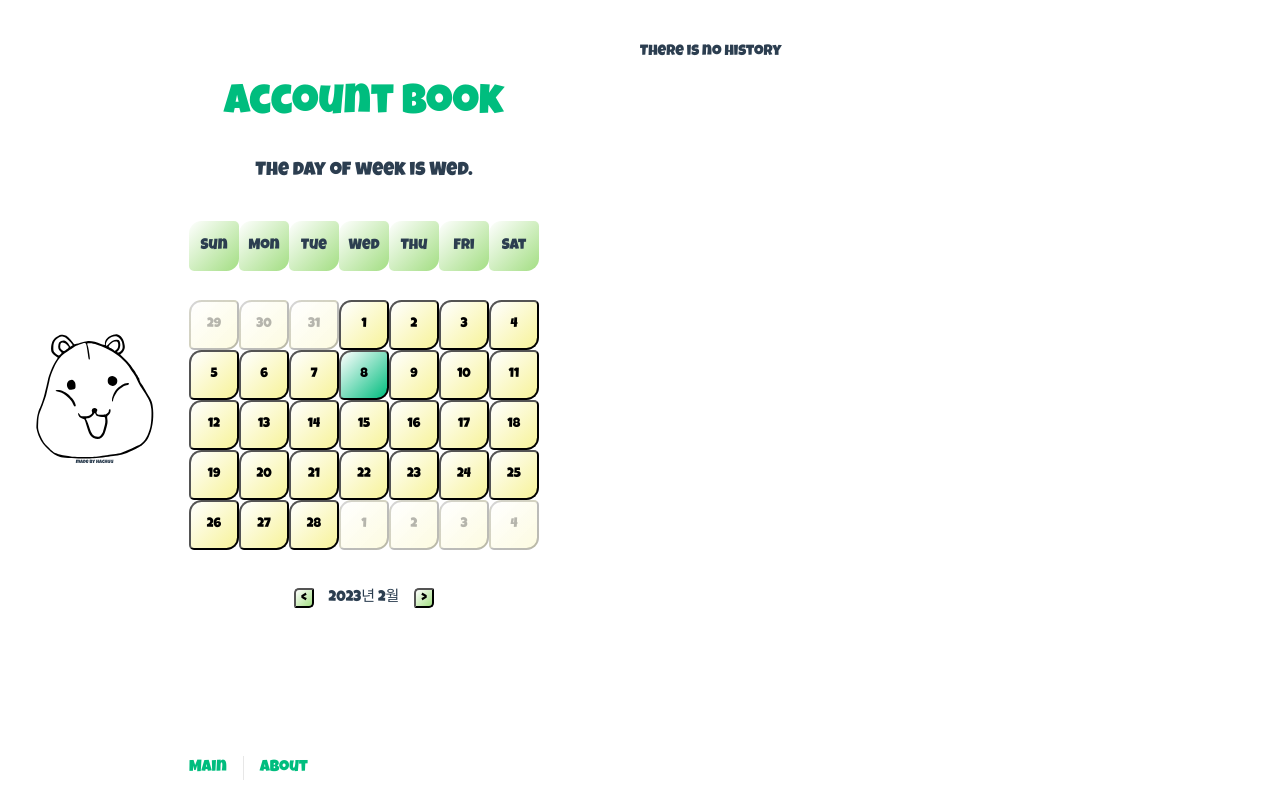
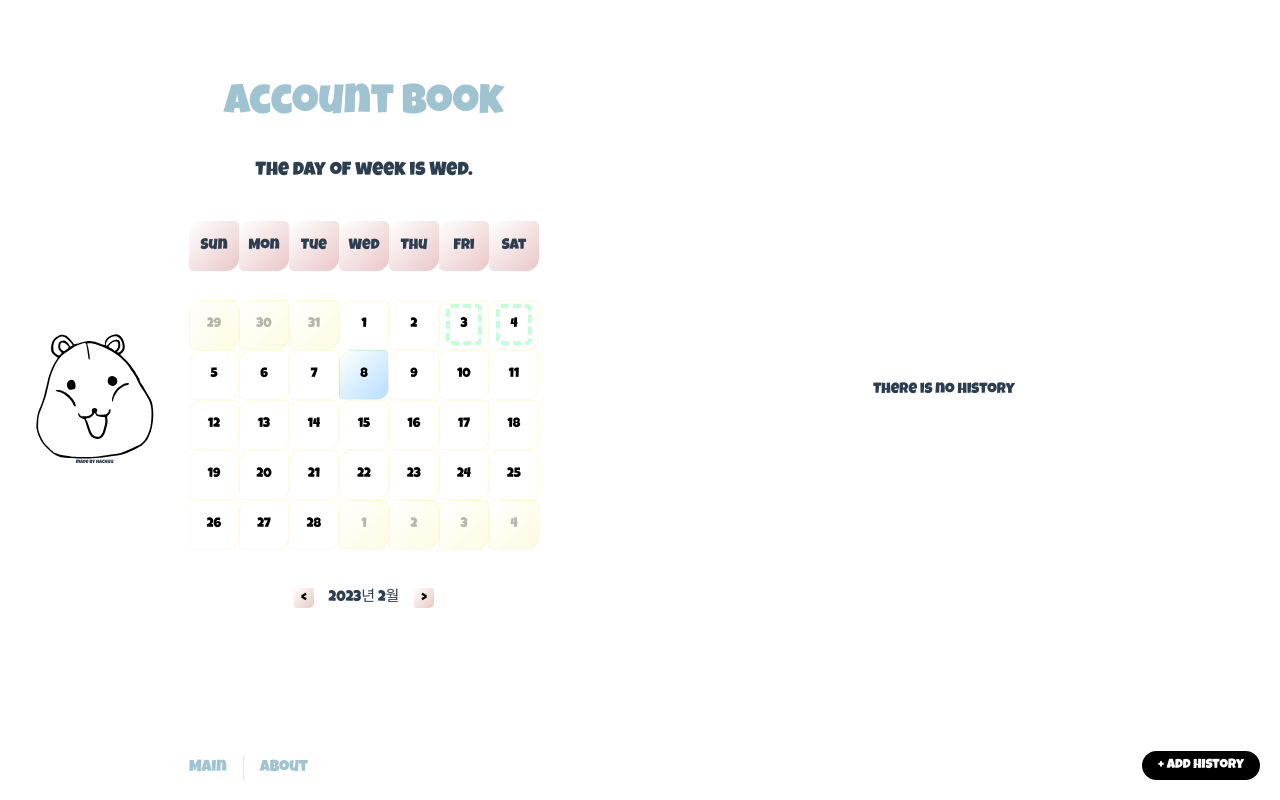
Before and after one commit to hachuu/vue3-account-book, a Vue app: page /history/1 in a window 1280 px wide. Built offline with nearby package versions, Linux system fonts and the light colour scheme; a web font is replaced by a local one.

Commit message:
css 디자인 변경

```diff
--- a/src/App.vue
+++ b/src/App.vue
@@ -45,6 +45,9 @@ export default {
 header {
   line-height: 1.5;
   max-height: 150vh;
+  // background-color: var(--color-background-soft);
+  border-radius: 1rem 0 0 1rem;
+  // position: fixed;
   .made__by {
     margin: 0 0 2rem 0;
     display: flex;
--- a/src/assets/main.scss
+++ b/src/assets/main.scss
@@ -9,15 +9,17 @@
 }
 
 a,
-.green {
+.point {
   text-decoration: none;
-  color: hsla(160, 100%, 37%, 1);
+  color: #A0C3D2;
   transition: 0.4s;
 }
 
 @media (hover: hover) {
   a:hover {
-    background-color: hsla(160, 100%, 37%, 0.2);
+    // A0C3D2 => 0.2채도, 0.6명도
+    background-color: #A0C3D2;
+    color: #fff;
   }
 }
 
--- a/src/components/CurrentCalendar.vue
+++ b/src/components/CurrentCalendar.vue
@@ -1,4 +1,6 @@
 <script lang="ts">
+  import { monthsCnt, type MonthData } from '@/mocks/monthsTotalCnt'
+
   type CalendarDate = {date: number, month: number, year: number}
   type CalendarObj = {
       currentMonth: number;
@@ -28,7 +30,7 @@
         calendarObj: this.settingCalendarDate(),
         currentDateInfo,
         selectedDateInfo,
-        currentCalendarDate
+        currentCalendarDate,
       }
     },
     // watch: {
@@ -66,10 +68,12 @@
         }
       },
       prevMonth() {
+        console.log('prev')
         this.currentCalendarDate.setMonth(this.currentCalendarDate.getMonth() - 1);
         this.calendarObj = this.settingCalendarDate(this.currentCalendarDate);
       },
       nextMonth() {
+        console.log('next')
         this.currentCalendarDate.setMonth(this.currentCalendarDate.getMonth() + 1);
         this.calendarObj = this.settingCalendarDate(this.currentCalendarDate);
       },
@@ -79,6 +83,17 @@
         const date = `${day.year}-${(day.month) < 10 ? '0' + (day.month + 1) : (day.month + 1)}-${day.date < 10 ? '0' + day.date : day.date}`;
         this.selectedDateInfo = day;
         this.$router.push({name: 'date history', params: {date}});
+      },
+      checkExistHistory(day: {date: number, month: number, year: number}) {
+        const stringTypeYearMonth = `${day.year}${(day.month) < 10 ? '0' + (day.month + 1) : (day.month + 1)}`;
+        console.log(stringTypeYearMonth)
+        const history: MonthData[] = monthsCnt.filter(data => data.month === stringTypeYearMonth) // 해당 날짜의 데이터가 있는지 확인
+        console.log('history 잇음 ' , history)
+        if (history && history.length > 0) {
+          const stringTypeDay = `${day.year}-${(day.month) < 10 ? '0' + (day.month + 1) : (day.month + 1)}-${day.date < 10 ? '0' + day.date : day.date}`
+          return history[0].datas.some(data => data.date === stringTypeDay);
+        }
+        return false;
       }
     }
   }
@@ -86,7 +101,7 @@
 
 <template>
   <div class="greetings">
-    <h1 class="green">{{ msg }}</h1>
+    <h1 class="point">{{ msg }}</h1>
     <h3>
       The day of week is {{ week[new Date().getDay()] }}.
     </h3>
@@ -105,7 +120,14 @@
         <div v-for="week in calendarObj.totalWeeks" :key="week" class="calendar__week">
           <div v-for="day in calendarObj.calendarDate.slice(week * 7, (week + 1) * 7)" :key="`${day.date}${day.month}`" class="calendar__day">
             <button class="calendar__week__date" :class="{'today': day.date === currentDateInfo.date && day.month === currentDateInfo.month && day.year === currentDateInfo.year,
-          'selected': day.date === selectedDateInfo.date && day.month === selectedDateInfo.month && day.year === selectedDateInfo.year}" :disabled="day.month !== calendarObj.currentMonth" @click="showHistory(day)">{{ day.date }}</button>
+          'selected': day.date === selectedDateInfo.date && day.month === selectedDateInfo.month && day.year === selectedDateInfo.year}" :disabled="day.month !== calendarObj.currentMonth" @click="showHistory(day)">
+              <span class="exist" v-if="checkExistHistory(day)">
+                {{ day.date }}
+              </span>
+              <span v-else>
+                {{ day.date }}
+              </span>
+          </button>
           </div>
         </div>
       </div>
@@ -169,7 +191,7 @@ h3 {
       justify-content: center;
       font-family: 'LuckyGuy';
       //linear
-      background: linear-gradient(to left top, #a3de83 0%, white 100%);
+      background: linear-gradient(to left top, #EAC7C7 0%, white 100%);
       border-radius: 25% 10%;
     }
   }
@@ -202,19 +224,22 @@ h3 {
         justify-content: center;
         font-family: 'LuckyGuy';
         .calendar__week__date {
+          //border 흐릿하게
+          border: 1px solid #f7f29a4c;
           width: 50px;
           height: 50px;
           display: flex;
           align-items: center;
           justify-content: center;
           font-family: 'LuckyGuy';
-          background: linear-gradient(to left top, #f7f39a 0%, white 100%);
+          background: #fff;
+          // background: linear-gradient(to top, #FCFFA6 0%, white 70%);
           border-radius: 25% 10%;
           // disabled 는 제외
           &:not(:disabled) {
             &:hover {
               cursor: pointer;
-              background: linear-gradient(to left top, #a3de83 0%, white 100%);
+              background: linear-gradient(to left top, #FCFFA6 0%, white 100%);
             }
           }
           &:disabled {
@@ -222,10 +247,16 @@ h3 {
             border-radius: 25% 10%;
           }
           &.today {
-            background: linear-gradient(to left top, hsl(160deg, 100%, 37%) 0%, white 100%);
+            background: linear-gradient(to left top, #B5DEFF 0%, white 100%);
           }
           &.selected {
-            background: linear-gradient(to left top, rgb(113, 189, 0) 0%, white 100%);
+            background: linear-gradient(to left top, #C1FFD7 0%, white 100%);
+          }
+          .exist {
+            display: inline-block;
+            border: 4px dashed #C1FFD7;
+            border-radius: 5px;
+            padding: 10px 10px;
           }
         }
       }
@@ -246,11 +277,12 @@ h3 {
       align-items: center;
       justify-content: center;
       font-family: 'LuckyGuy';
-      background: linear-gradient(to left top, #a3de83 0%, white 100%);
+      border: none;
+      background: linear-gradient(to left top, #EAC7C7 0%, white 100%);
       border-radius: 25% 10%;
       &:hover {
         cursor: pointer;
-        background: linear-gradient(to left top, #f7f39a 0%, white 100%);
+        background: linear-gradient(to left top, #F7F5EB 0%, white 100%);
       }
     }
     .calendar__move__button__current {
@@ -268,11 +300,12 @@ h3 {
       align-items: center;
       justify-content: center;
       font-family: 'LuckyGuy';
-      background: linear-gradient(to left top, #a3de83 0%, white 100%);
+      border: none;
+      background: linear-gradient(to left top, #EAC7C7 0%, white 100%);
       border-radius: 25% 10%;
       &:hover {
         cursor: pointer;
-        background: linear-gradient(to left top, #f7f39a 0%, white 100%);
+        background: linear-gradient(to left top, #F7F5EB 0%, white 100%);
       }
     }
   }
--- a/src/components/PaymentHistory.vue
+++ b/src/components/PaymentHistory.vue
@@ -5,7 +5,7 @@ import ToolingIcon from './icons/IconTooling.vue'
   import EcosystemIcon from './icons/IconEcosystem.vue'
   import CommunityIcon from './icons/IconCommunity.vue'
   import SupportIcon from './icons/IconSupport.vue'
-import { januaryData } from '@/mocks/monthsTotalCnt'
+  import { IncomeExpenseType, januaryData, type PaymentData } from '@/mocks/monthsTotalCnt'
 </script>
 <script lang="ts">
   export default {
@@ -21,12 +21,19 @@ export default {
     props: {
       date: {
         type: String,
-      required: true
+        required: true,
+        writable: true,
       },
     },
     data() {
       return {
-      histories: this.getHistories()
+        histories: this.getHistories(),
+        modal: false,
+        time: '',
+        category: '',
+        title: '',
+        memo: '',
+        amount: 0,
       }
     },
     watch: {
@@ -38,6 +45,31 @@ export default {
       getHistories() {
         console.log('history 재조회');
         return januaryData.filter((item) => item.date === this.date)
+      },
+      addHistory() {
+        const newHistory: PaymentData = {
+          date: this.date,
+          time: this.time,
+          category: this.category,
+          amount: 0,
+          memo: 'test',
+          title: '',
+          currency: 'krw',
+          incomeExpense: IncomeExpenseType.expense,
+          paymentMethod: null,
+        }
+        januaryData.push(newHistory)
+        this.histories = this.getHistories()
+      },
+      controlModal() {
+        this.modal = !this.modal;
+        this.resetModal();
+      },
+      resetModal() {
+        if (this.modal) return;
+        this.time = '';
+        this.category = '';
+        this.title = '';
       }
     },
   }
@@ -45,7 +77,8 @@ export default {
 </script>
 
 <template>
-  <div v-if="histories.length">
+  <div class="history">
+    <div class="history__item" v-if="histories.length">
       <HistoryItem :date="date" v-for="history in histories" :key="history">
         <template #icon>
           <DocumentationIcon v-if="history.category === 'delivery'"/>
@@ -61,7 +94,197 @@ export default {
       </HistoryItem>
     </div>
     <!-- else -->
-  <div v-else>
+    <div class="history__item" v-else>
       <p>There is no history</p>
     </div>
+  </div>
+    <!-- modal -->
+  <div class="modal" :class="{'active': modal}">
+    <div class="modal__content">
+      <div class="modal__header">
+        <h2 class="modal__title">Add History</h2>
+        <button class="modal__close" @click="() => modal = false">
+          <svg class="modal__close-icon" xmlns="http://www.w3.org/2000/svg" viewBox="0 0 24 24">
+            <path d="M18.3 5.71a1 1 0 0 0-1.42 0L12 10.59 7.12 5.7a1 1 0 0 0-1.42 1.42l4.88 4.88-4.88 4.88a1 1 0 0 0 1.42 1.42L12 13.41l4.88 4.88a1 1 0 0 0 1.42-1.42L13.41 12l4.88-4.88a1 1 0 0 0 0-1.42z"/>
+          </svg>
+        </button>
+      </div>
+      <div class="modal__body">
+        <div class="modal__form">
+          <div class="modal__form-group">
+            <label class="modal__form-label" for="incomeExpense">수입/지출</label>
+            <!-- switch -->
+            <div class="modal__switch">
+              <input type="radio" name="incomeExpense" id="income" value="income" checked>
+              <label for="income">수입</label>
+              <input type="radio" name="incomeExpense" id="expense" value="expense">
+              <label for="expense">지출</label>
+            </div>
+          </div>
+          <div class="modal__form-group">
+            <label class="modal__form-label" for="date">Date</label>
+            <input class="modal__form-input" type="date" id="date" :value="date" disabled>
+          </div>
+          <div class="modal__form-group">
+            <label class="modal__form-label" for="time">Time</label>
+            <input class="modal__form-input" type="time" id="time" v-model="time">
+          </div>
+          <div class="modal__form-group">
+            <label class="modal__form-label" for="title">Title</label>
+            <input class="modal__form-input" type="text" id="title" v-model="title">
+          </div>
+          <div class="modal__form-group">
+            <label class="modal__form-label" for="amount">Amount</label>
+            <input class="modal__form-input" type="text" id="amount" v-model="amount">
+          </div>
+          <div class="modal__form-group">
+            <label class="modal__form-label" for="category">Category</label>
+            <select class="modal__form-input" id="category" v-model="category">
+              <option value="delivery">Delivery</option>
+              <option value="necessity">Necessity</option>
+              <option value="eco">Eco</option>
+              <option value="food">Food</option>
+              <option value="hospital">Hospital</option>
+            </select>
+          </div>
+          <div class="modal__form-group">
+            <label class="modal__form-label" for="memo">Memo</label>
+            <textarea class="modal__form-textarea" type="inputarea" id="memo" v-model="memo">
+            </textarea>
+          </div>
+        </div>
+      </div>
+    </div>
+  </div>
+  <div class="history__modal__button__area">
+    <button class="history__modal-button" @click="() => controlModal()">+ add history</button>
+  </div>
 </template>
+
+<style lang='scss'>
+  .history {
+    display: flex;
+    flex-direction: column;
+    align-items: center;
+    justify-content: center;
+    height: 100%;
+    .history__item {
+      margin-bottom: 20px;
+    }
+  }
+
+  .modal {
+  position: fixed;
+  top: 0;
+  left: 0;
+  width: 100%;
+  height: 100%;
+  background-color: rgba(0, 0, 0, 0.5);
+  z-index: 100;
+  display: flex;
+  align-items: center;
+  justify-content: center;
+  transition: opacity 0.3s ease;
+  opacity: 0;
+  pointer-events: none;
+  transition: visibility 0s, opacity 0.5s ease-in-out;
+  &.active {
+    opacity: 1;
+    pointer-events: auto;
+    transition: visibility 0s, opacity 0.5s ease-in-out;
+  }
+  .modal__content {
+    width: 100%;
+    max-width: 500px;
+    // background-color: #fff;
+    background: linear-gradient(120deg, #E5D1FA, #E3DFFD);
+    border-radius: 15px;
+    padding: 20px;
+    position: relative;
+    // 지정영역보다 커지면 세로 스크롤
+    // max-height: calc(100vh - 40px);
+    // overflow-y: auto;
+    .modal__header {
+      display: flex;
+      align-items: center;
+      justify-content: space-between;
+      .modal__title {
+        font-size: 1.5rem;
+        font-weight: 600;
+        margin-bottom: 0;
+      }
+      .modal__close {
+        background-color: transparent;
+        border: none;
+        cursor: pointer;
+        .modal__close-icon {
+          width: 20px;
+          height: 20px;
+          fill: #000;
+        }
+      }
+    }
+    .modal__body {
+      .modal__form {
+        .modal__form-group {
+          margin-bottom: 1rem;
+          .modal__form-label {
+            display: block;
+            margin-bottom: 0.5rem;
+          }
+          .modal__form-input {
+            width: 100%;
+            padding: 0.5rem;
+            border: 1px solid #ccc;
+            border-radius: 15px;
+          }
+          .modal__form-textarea {
+            width: 100%;
+            padding: 0.5rem;
+            border: 1px solid #ccc;
+            border-radius: 15px;
+          }
+          .modal__form-switch {
+            display: flex;
+            align-items: center;
+            .modal__form-switch-label {
+              margin-left: 0.5rem;
+            }
+          }
+        }
+      }
+    }
+  }
+  }
+  .history__modal__button__area {
+    position: fixed;
+    bottom: 20px;
+    right: 20px;
+    .history__modal-button {
+      padding: 0.5rem 1rem;
+      border: none;
+      border-radius: 15px;
+      background-color: #000;
+      color: #fff;
+      animation: bounce 0.5s;
+      z-index: 2;
+      cursor: pointer;
+      &:hover {
+        background-color: #FCFFA6;
+        color: #000;
+      }
+    }
+  }
+  @keyframes bounce {
+    0% {
+      transform: scale(1);
+    }
+    50% {
+      transform: scale(1.2);
+    }
+    100% {
+      transform: scale(1);
+    }
+  }
+
+</style>
--- a/src/mocks/monthsTotalCnt.ts
+++ b/src/mocks/monthsTotalCnt.ts
@@ -1,4 +1,4 @@
-type PaymentData = {
+export type PaymentData = {
   date: string
   time: string
   title: string
@@ -10,13 +10,13 @@ type PaymentData = {
   paymentMethod?: PaymentMethodData | null,
 }
 
-type MonthData = {
+export type MonthData = {
   month: string,
   totalCnt: number,
   datas: PaymentData[],
 }
 
-enum IncomeExpenseType {
+export enum IncomeExpenseType {
   income = 'income',
   expense = 'expense',
 }
@@ -36,6 +36,10 @@ export const januaryData: PaymentData[] = [
   { date: '2023-01-21', time: '09:33', title: '휴게소', amount: 24000, category: 'food', memo: '아점', currency: 'KRW', incomeExpense: IncomeExpenseType.expense },
   { date: '2023-01-21', time: '12:05', title: '설 선물', amount: 110020, category: 'food', memo: '한우', currency: 'KRW', incomeExpense: IncomeExpenseType.expense },
   { date: '2023-01-21', time: '12:25', title: '떡', amount: 8000, category: 'food', memo: '제사 떡', currency: 'KRW', incomeExpense: IncomeExpenseType.expense },
+  { date: '2023-01-21', time: '12:25', title: '떡', amount: 8000, category: 'food', memo: '제사 떡', currency: 'KRW', incomeExpense: IncomeExpenseType.expense },
+  { date: '2023-01-21', time: '12:25', title: '떡', amount: 8000, category: 'food', memo: '제사 떡', currency: 'KRW', incomeExpense: IncomeExpenseType.expense },
+  { date: '2023-01-21', time: '12:25', title: '떡', amount: 8000, category: 'food', memo: '제사 떡', currency: 'KRW', incomeExpense: IncomeExpenseType.expense },
+  { date: '2023-01-21', time: '12:25', title: '떡', amount: 8000, category: 'food', memo: '제사 떡', currency: 'KRW', incomeExpense: IncomeExpenseType.expense },
   { date: '2023-01-22', time: '16:49', title: '휴게소', amount: 10000, category: 'food', memo: '휴게소 음식', currency: 'KRW', incomeExpense: IncomeExpenseType.expense },
   { date: '2023-01-22', time: '16:51', title: '간식', amount: 6300, category: 'food', memo: '회사 간식', currency: 'KRW', incomeExpense: IncomeExpenseType.expense },
   { date: '2023-01-25', time: '18:15', title: '약국 (목아픔)', amount: 4000, category: 'hospital', memo: '약국', currency: 'KRW', incomeExpense: IncomeExpenseType.expense },
@@ -47,6 +51,6 @@ export const februaryData: PaymentData[] = [
 ]
 
 export const monthsCnt: MonthData[] = [
-  { month: '202201', totalCnt: januaryData.length, datas: januaryData  },
-  { month: '202202', totalCnt: februaryData.length, datas: februaryData  },
+  { month: '202301', totalCnt: januaryData.length, datas: januaryData  },
+  { month: '202302', totalCnt: februaryData.length, datas: februaryData  },
 ]
--- a/src/views/MainView.vue
+++ b/src/views/MainView.vue
@@ -7,7 +7,7 @@
 <style>
 @media (min-width: 1024px) {
   .main {
-    min-height: 100vh;
+    /* min-height: 100vh; */
     display: flex;
     align-items: center;
   }
--- a/src/views/PaymentView.vue
+++ b/src/views/PaymentView.vue
@@ -1,7 +1,8 @@
 <script lang="ts">
   import PaymentHistory from '../components/PaymentHistory.vue'
+  import { useRoute } from 'vue-router';
 
-  const date: string = '';
+  let date: string = '';
   export default {
     name: 'PaymentView',
     components: {
@@ -14,7 +15,9 @@
     },
     mounted() {
       console.log('mounted')
-      this.date = this.$route.params.date;
+      const route = useRoute();
+      this.date = typeof route.params.date === 'object' ? route.params.date[0] : route.params.date;
+      // this.date = this.$route.params.date;
     },
     watch: {
       $route(to, from) {
```
Lines whose indentation alone changed are shown as unchanged.
